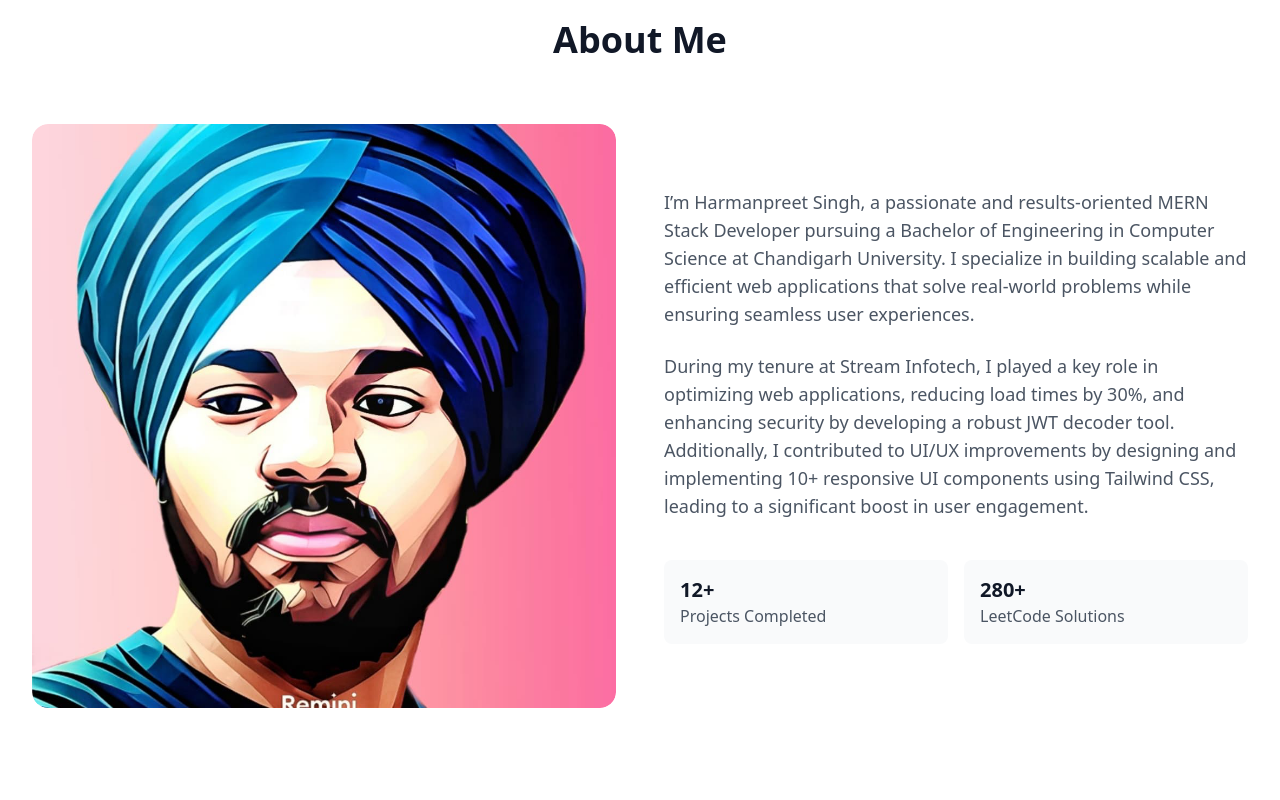
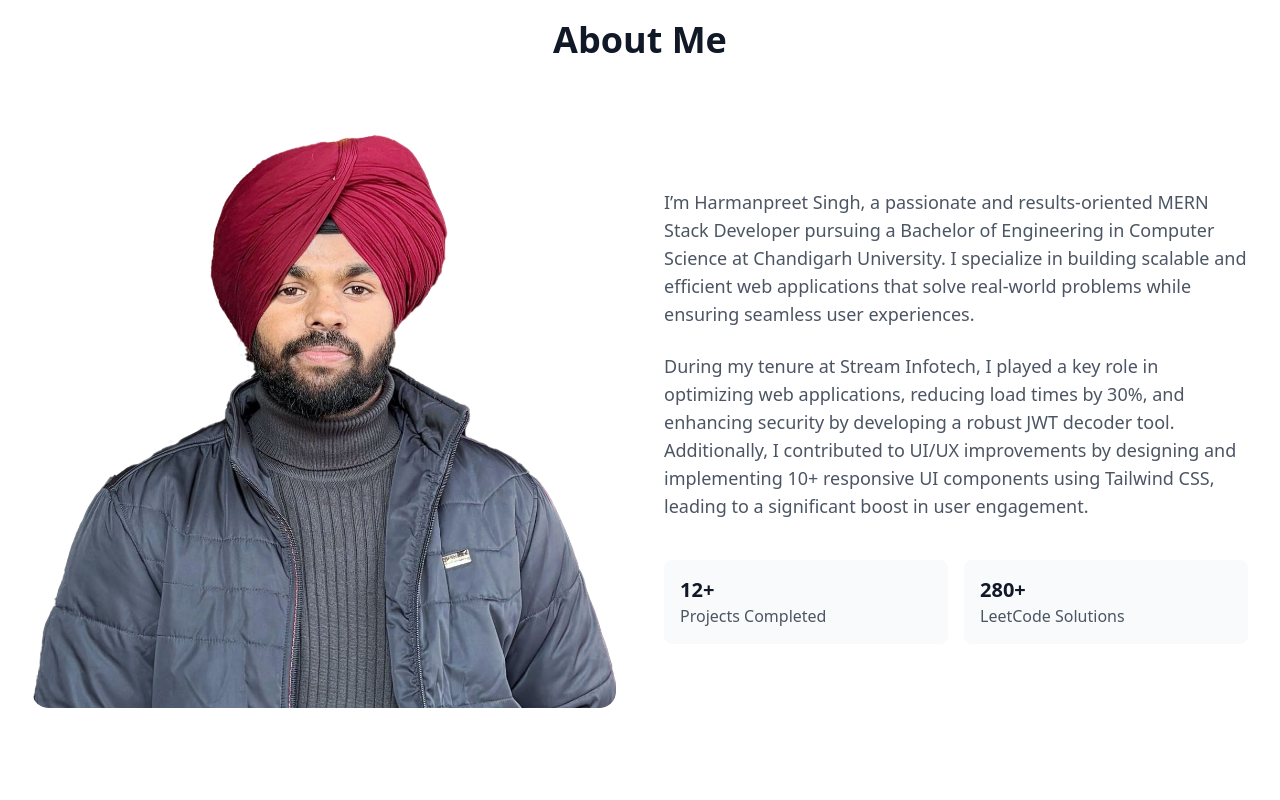
Before and after one commit to HarmanSingh001/My-Portfolio, a React (Vite) app: page / in a window 1280 px wide. Shown: the part 860-1660 px from the top of the page. Built offline with nearby package versions, Linux system fonts and the light colour scheme; no server answers.

Commit message:
update pic

```diff
--- a/src/components/About.tsx
+++ b/src/components/About.tsx
@@ -29,7 +29,7 @@ export default function About() {
             transition={{ duration: 0.3 }}
           >
             <img
-              src="/harman.png"
+              src="/image.png"
               alt="Harmanpreet Singh"
               className="w-full h-full object-cover rounded-2xl group-hover:scale-105 transition-transform duration-300"
             />
```
Also changed, not shown: public/harman.png (deleted), public/image.png (added).
